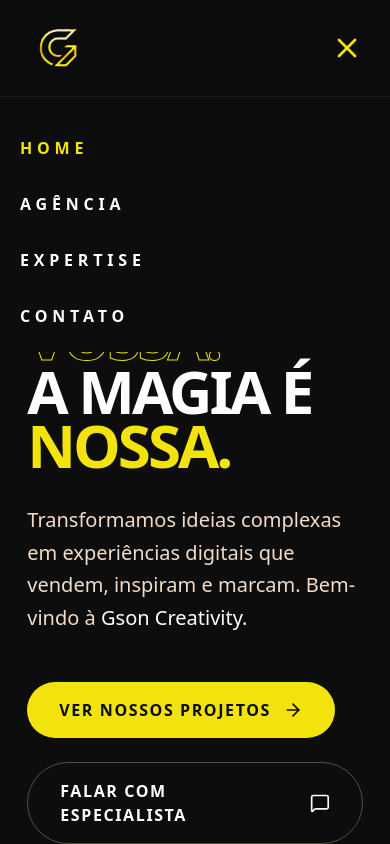
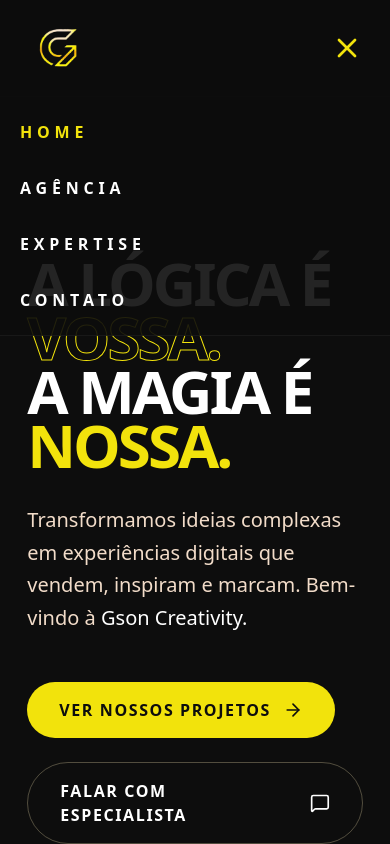
Before and after one commit to aliciomussenga/Gson-Creativity-site, a React (Vite) app: page / in a window 390 px wide. Both pictures are taken after a click on the button 346 px from the left and 47 px from the top of the page. Shown: the top 844 px of the page. Built offline with nearby package versions, Linux system fonts and the light colour scheme.

Commit message:
Ajustando as cores  da navbar

```diff
--- a/src/component/Header/index.tsx
+++ b/src/component/Header/index.tsx
@@ -18,7 +18,7 @@ function Header() {
   ];
 
   return (
-    <header className="fixed top-0 left-0 w-full z-[100] bg-gson-black/80 backdrop-blur-md border-b border-white/5">
+    <header className="fixed top-0 left-0 w-full z-[100] bg-gson-black/90 backdrop-blur-md border-b border-white/5">
       <div className="max-w-7xl mx-auto px-[7%] py-4 flex justify-between items-center">
 
         {/* LOGO */}
@@ -56,7 +56,7 @@ function Header() {
         </button>
 
           {/* MOBILE MENU OVERLAY */}
-        <div className={`fixed  h-60 top-25 inset-0 bg-gson-black transition-all duration-500 ease-in-out z-[100] flex flex-col p-5 mt-3 justify-center gap-8 ${
+        <div className={`fixed h-60 top-24 inset-0  bg-gson-black/90 backdrop-blur-md border-b border-white/5 transition-all duration-500 ease-in-out z-[100] flex flex-col p-5 justify-center gap-8 ${
           isOpen ? "opacity-100 visible" : "opacity-0 invisible"
         }`}>
           {navLinks.map((link) => (
```
